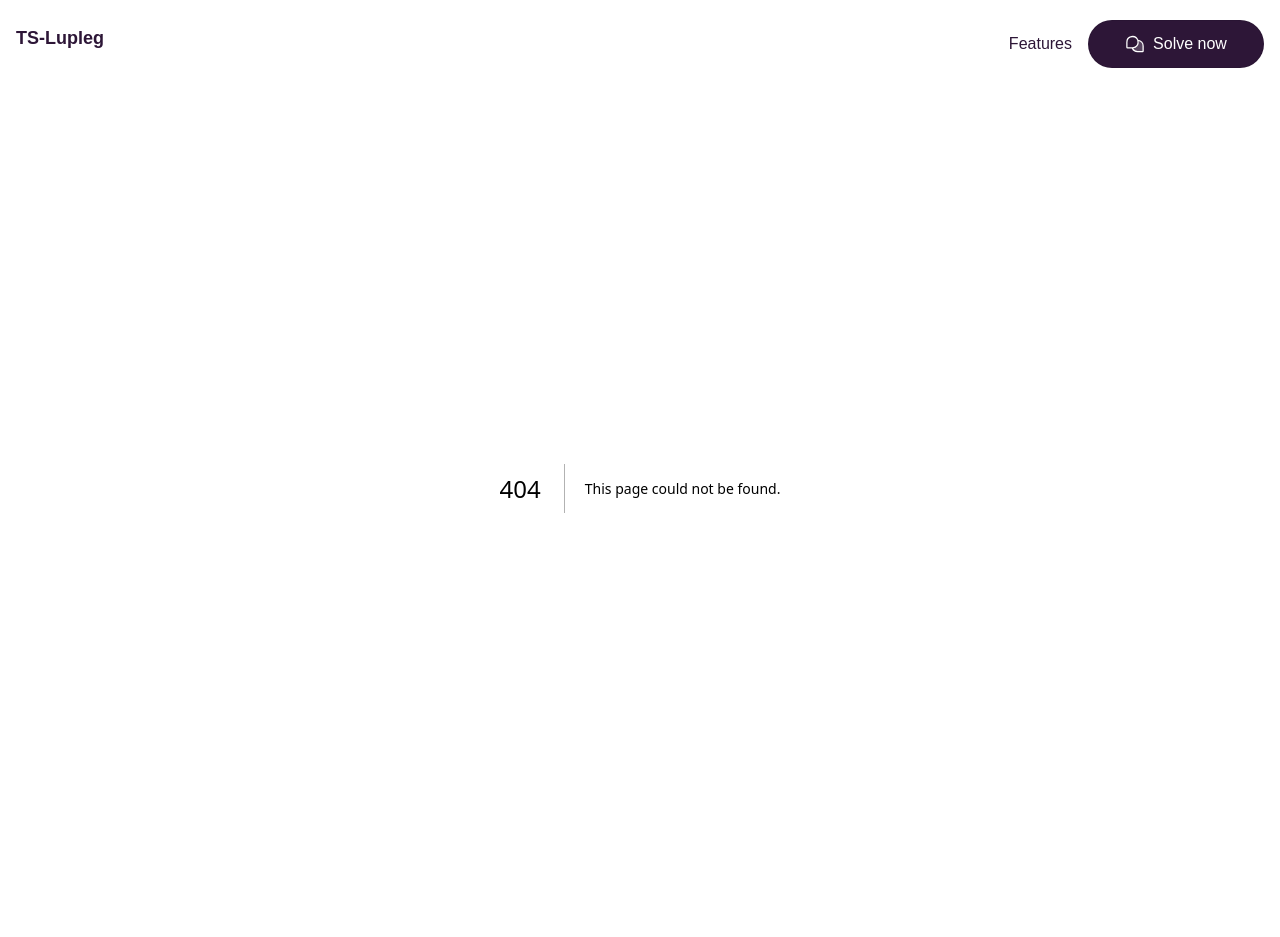
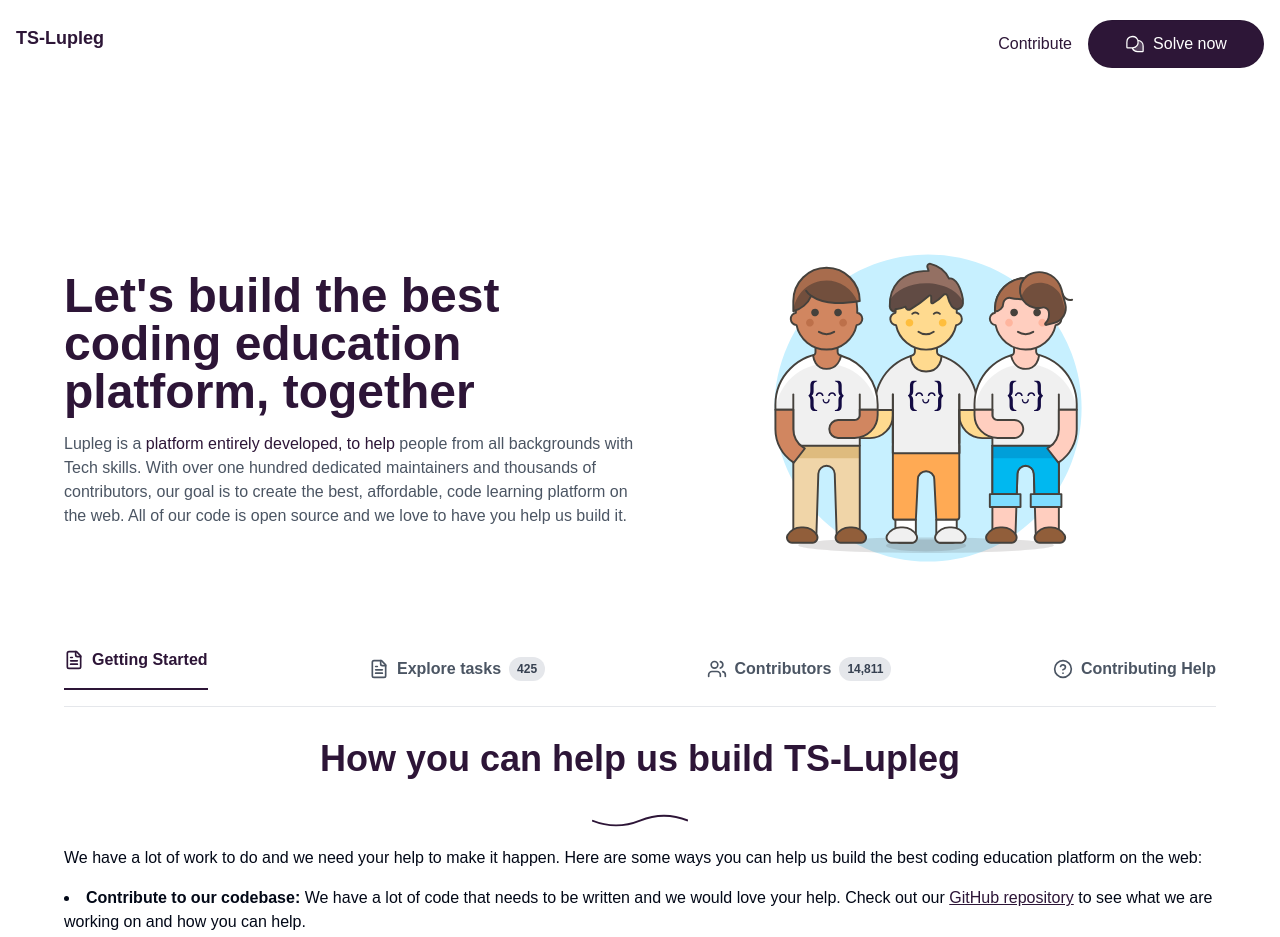
Before and after one commit to marksikaundi/TS-Lupleg, a Next.js app: page /contribute in a window 1280 px wide. Before the commit this address had no page. Shown: the top 937 px of the page. Before the commit the page ends 888 px from the top, so only its background shows below. Built offline with nearby package versions, Linux system fonts and the light colour scheme.

Commit message:
Update Header links and add Contributing page with detailed information

```diff
--- /dev/null
+++ b/app/contribute/page.tsx
@@ -0,0 +1,142 @@
+import { Users, FileText, HelpCircle } from "lucide-react";
+import Link from "next/link";
+import Image from "next/image";
+
+export default function Contributing() {
+  return (
+    <div className="min-h-screen bg-white p-4 mt-16 md:p-8">
+      <header className="flex justify-between items-center mb-8">
+        {/* <div className="text-[#2D1537] ">
+          <Users size={32} />
+        </div> */}
+        {/* <div className="flex space-x-4">
+          <div className="w-6 h-6 bg-yellow-400 rounded-sm"></div>
+          <div className="w-6 h-6 bg-gray-200 rounded-sm"></div>
+          <div className="w-6 h-6 bg-[#2D1537] rounded-sm"></div>
+        </div> */}
+      </header>
+
+      <main className="max-w-6xl mx-auto">
+        <div className="flex flex-col md:flex-row items-center justify-between mb-12">
+          <div className="md:w-1/2 mb-8 md:mb-0">
+            <h1 className="text-3xl md:text-5xl font-bold text-[#2D1537] mb-4">
+              Let&apos;s build the best coding education platform, together
+            </h1>
+            <p className="text-gray-600 mb-4">
+              Lupleg is a{" "}
+              <span className="text-[#2D1537]">
+                platform entirely developed, to help
+              </span>{" "}
+              people from all backgrounds with Tech skills. With over one
+              hundred dedicated maintainers and thousands of contributors, our
+              goal is to create the best, affordable, code learning platform on
+              the web. All of our code is open source and we love to have you
+              help us build it.
+            </p>
+          </div>
+          <div className="md:w-1/2 flex justify-center">
+            <Image
+              src="/contribute.svg"
+              alt="Contributing to Lupleg"
+              width={300}
+              height={300}
+              className="w-full max-w-sm"
+            />
+          </div>
+        </div>
+
+        <nav className="flex flex-wrap justify-between items-center border-b border-gray-200 pb-4 mb-8">
+          <Link href="#">
+            <button className="flex items-center space-x-2 text-[#2D1537] font-semibold pb-4 border-b-2 border-[#2D1537]">
+              <FileText size={20} />
+              <span>Getting Started</span>
+            </button>
+          </Link>
+          <Link href="/contributing/tasks">
+            <button className="flex items-center space-x-2 text-gray-600 font-semibold">
+              <FileText size={20} />
+              <span>Explore tasks</span>
+              <span className="bg-gray-200 text-gray-700 px-2 py-1 rounded-full text-xs">
+                425
+              </span>
+            </button>
+          </Link>
+
+          <Link href="#contri">
+            <button className="flex items-center space-x-2 text-gray-600 font-semibold">
+              <Users size={20} />
+              <span>Contributors</span>
+              <span className="bg-gray-200 text-gray-700 px-2 py-1 rounded-full text-xs">
+                14,811
+              </span>
+            </button>
+          </Link>
+
+          <Link href="https://github.com/Lupleg/TS-lupleg">
+            <button className="flex items-center space-x-2 text-gray-600 font-semibold">
+              <HelpCircle size={20} />
+              <span>Contributing Help</span>
+            </button>
+          </Link>
+        </nav>
+
+        <section>
+          <h2 className="text-2xl md:text-4xl font-bold text-[#2D1537] text-center mt-6 mb-8">
+            How you can help us build TS-Lupleg
+          </h2>
+          <div className="flex justify-center my-4">
+            <svg viewBox="0 0 100 20" className="w-24">
+              <path
+                d="M0 10 Q25 20 50 10 T100 10"
+                fill="none"
+                stroke="currentColor"
+                strokeWidth="2"
+                className="text-[#2D1537]"
+              />
+            </svg>
+          </div>
+          <p>
+            We have a lot of work to do and we need your help to make it happen.
+            Here are some ways you can help us build the best coding education
+            platform on the web:
+          </p>
+
+          <ul className="list-disc list-inside mt-4">
+            <li>
+              <strong>Contribute to our codebase:</strong> We have a lot of code
+              that needs to be written and we would love your help. Check out
+              our{" "}
+              <a
+                href="https://github.com/Lupleg/TS-lupleg"
+                className="text-[#2D1537] underline"
+              >
+                GitHub repository
+              </a>{" "}
+              to see what we are working on and how you can help.
+            </li>
+            <li>
+              <strong>Write documentation:</strong> We need help writing
+              documentation for our codebase. If you are good at writing and
+              explaining things, we would love your help.
+            </li>
+            <li>
+              <strong>Test our code:</strong> We need help testing our code to
+              make sure it works as expected. If you are good at finding bugs
+              and writing tests, we would love your help.
+            </li>
+            <li>
+              <strong>Translate our content:</strong> We need help translating
+              our content into different languages. If you are fluent in a
+              language other than English, we would love your help.
+            </li>
+          </ul>
+
+
+
+
+
+        </section>
+      </main>
+    </div>
+  );
+}
--- a/app/page.tsx
+++ b/app/page.tsx
@@ -5,14 +5,14 @@ export default function Home() {
   return (
     <div className="grid grid-rows-[20px_1fr_20px] items-center justify-items-center min-h-screen p-8 pb-20 gap-16 sm:p-20 font-[family-name:var(--font-geist-sans)]">
       <main className="flex flex-col gap-8 row-start-2 items-center sm:items-start">
-        <Image
+        {/* <Image
           className="dark:invert"
           src="/lupleg.png"
           alt="Lupleg logo"
           width={180}
           height={38}
           priority
-        />
+        /> */}
         <ol className="list-inside list-decimal text-sm text-center sm:text-left font-[family-name:var(--font-geist-mono)]">
           <li className="mb-2">
             Get started by going{" "}
--- a/components/Header.tsx
+++ b/components/Header.tsx
@@ -23,10 +23,10 @@ export default function Header() {
           </div>
           <div className="flex items-center gap-4">
             <Link
-              href="/features"
+              href="/contribute"
               className="text-[#2D1637] hover:text-[#2D1637] text-md  hidden md:block"
             >
-              Features
+              Contribute
             </Link>
 
             <Link
```
Also changed, not shown: public/contribute.svg (added).
